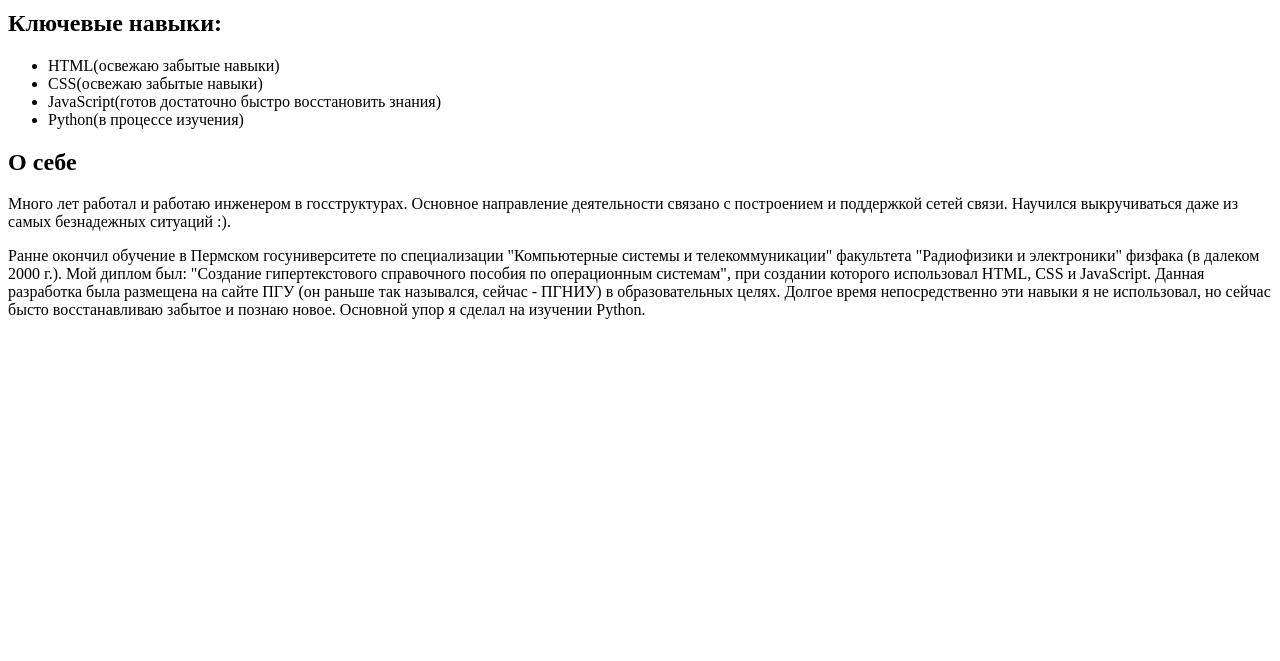
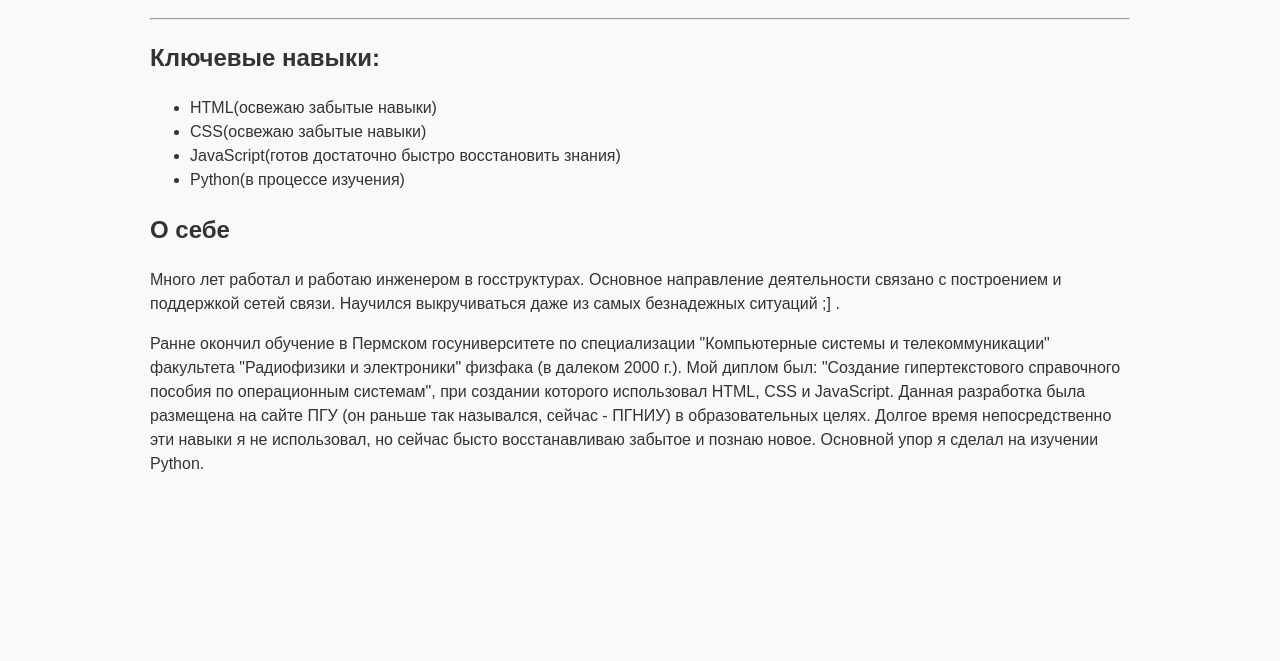
Before and after one commit to RustSaf/RustSaf.github.io, a plain HTML site: page index.html in a window 1280 px wide. Shown: the part 139-800 px from the top of the page. Drawn offline with Linux system fonts and the light colour scheme.

Commit message:
Add files via upload

```diff
--- a/index.html
+++ b/index.html
@@ -3,7 +3,7 @@
   <head>
     <meta charset="UTF-8">
     <meta name="viewport" content="width=device-width, initial-scale=1.0">
-    <link rel="stylesheet" type="text/css" href='Index_css.css'>
+    <link rel="stylesheet" type="text/css" href='style.css'>
     <title>My first web doc</title>
   </head>
   <body>
@@ -28,7 +28,7 @@
         <p>
           Много лет работал и работаю инженером в госструктурах. Основное направление
           деятельности связано с построением и поддержкой сетей связи. Научился
-          выкручиваться даже из самых безнадежных ситуаций :).
+          выкручиваться даже из самых безнадежных ситуаций ;] .
         </p>
         <p>
           Ранне окончил обучение в Пермском госуниверситете по специализации "Компьютерные
```
